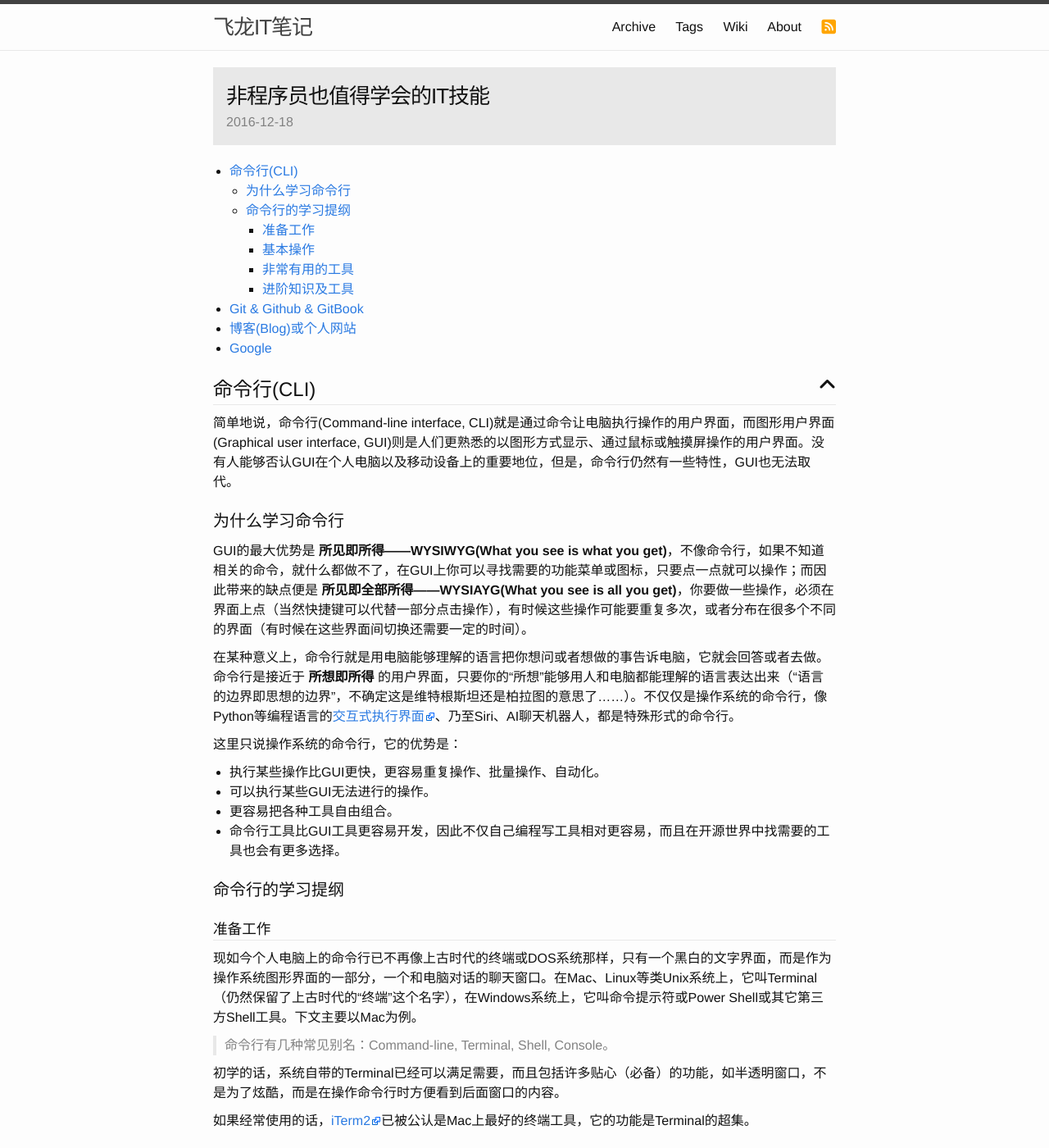
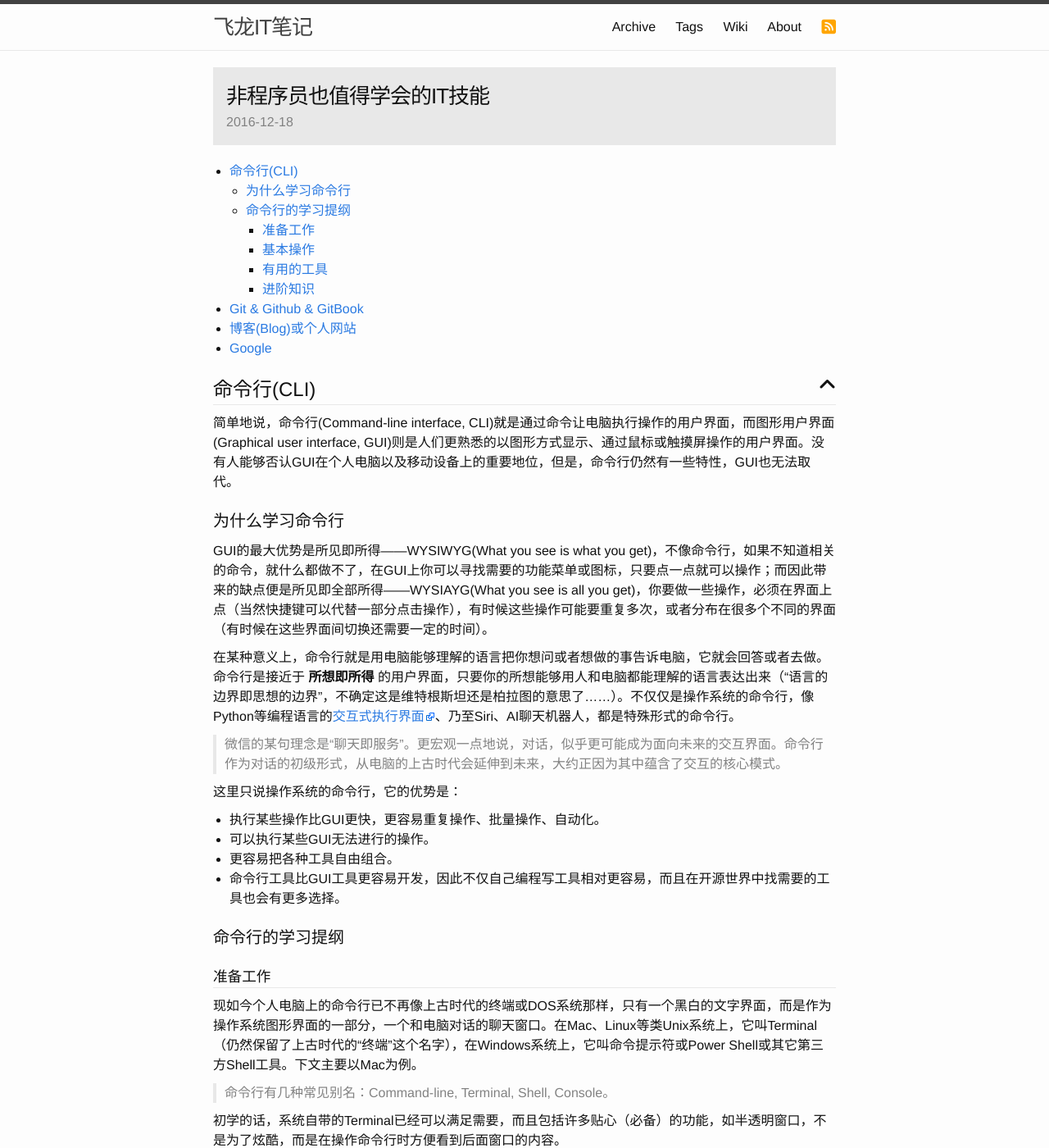
Before and after one commit to flniu/flniu.github.io, a Jekyll site: the page built from _posts/2016-12-18-super-user-skills.md, in a window 1280 px wide and 1400 px high. Shown: the whole window at 82% size. Built offline with Jekyll 4.4.1, drawn with Linux system fonts in a browser that asks for light colours; nearby versions of some CDN libraries; some of the changed text lies outside the part shown.

Commit message:
update post

```diff
--- a/_posts/2016-12-18-super-user-skills.md
+++ b/_posts/2016-12-18-super-user-skills.md
@@ -10,9 +10,11 @@
 
 ## 为什么学习命令行
 
-GUI的最大优势是 **所见即所得——WYSIWYG(What you see is what you get)**，不像命令行，如果不知道相关的命令，就什么都做不了，在GUI上你可以寻找需要的功能菜单或图标，只要点一点就可以操作；而因此带来的缺点便是 **所见即全部所得——WYSIAYG(What you see is all you get)**，你要做一些操作，必须在界面上点（当然快捷键可以代替一部分点击操作），有时候这些操作可能要重复多次，或者分布在很多个不同的界面（有时候在这些界面间切换还需要一定的时间）。
+GUI的最大优势是所见即所得——WYSIWYG(What you see is what you get)，不像命令行，如果不知道相关的命令，就什么都做不了，在GUI上你可以寻找需要的功能菜单或图标，只要点一点就可以操作；而因此带来的缺点便是所见即全部所得——WYSIAYG(What you see is all you get)，你要做一些操作，必须在界面上点（当然快捷键可以代替一部分点击操作），有时候这些操作可能要重复多次，或者分布在很多个不同的界面（有时候在这些界面间切换还需要一定的时间）。
 
-在某种意义上，命令行就是用电脑能够理解的语言把你想问或者想做的事告诉电脑，它就会回答或者去做。命令行是接近于 **所想即所得** 的用户界面，只要你的“所想”能够用人和电脑都能理解的语言表达出来（“语言的边界即思想的边界”，不确定这是维特根斯坦还是柏拉图的意思了……）。不仅仅是操作系统的命令行，像Python等编程语言的[交互式执行界面][repl]、乃至Siri、AI聊天机器人，都是特殊形式的命令行。
+在某种意义上，命令行就是用电脑能够理解的语言把你想问或者想做的事告诉电脑，它就会回答或者去做。命令行是接近于 **所想即所得** 的用户界面，只要你的所想能够用人和电脑都能理解的语言表达出来（“语言的边界即思想的边界”，不确定这是维特根斯坦还是柏拉图的意思了……）。不仅仅是操作系统的命令行，像Python等编程语言的[交互式执行界面][repl]、乃至Siri、AI聊天机器人，都是特殊形式的命令行。
+
+>微信的某句理念是“聊天即服务”。更宏观一点地说，对话，似乎更可能成为面向未来的交互界面。命令行作为对话的初级形式，从电脑的上古时代会延伸到未来，大约正因为其中蕴含了交互的核心模式。
 
 这里只说操作系统的命令行，它的优势是：
 
@@ -106,7 +108,7 @@
 * `-f`通常表示force，强制执行操作。
 * `-R`通常表示recursive，递归执行。如：`ls -R`。
 
-### 非常有用的工具
+### 有用的工具
 
 * [Homebrew][brew]被称为Mac上不可或缺的包管理工具，用来安装、升级、卸载第三方命令行工具。
 * [Homebrew Cask][brew-cask]用来以Homebrew的方式安装管理GUI软件。Mac上安装软件已经非常简便：打开网页、下载软件包、解压、拖到程序目录、删除软件包；而人们总是追求更简便，现在只需要一句话，如：`brew cask install google-chrome`。
@@ -114,7 +116,7 @@
 * wget/curl可能也是对非程序员有用的工具。比如自动下载某个网站的一批内容、自动保存我的豆瓣广播/收藏的第1-N页，等等。
 * 文本编辑器。当使用命令行（或者开始学编程）时，会经常需要与纯文本打交道，除了像PyCharm（对Python学习者来说）这样的IDE，一款顺手的文本编辑器也非常必要。[Sublime Text][sublimetext]是目前非常流行、功能强大、容易上手的一个候选（安装：`brew cask install sublime-text`）；像Vim/Emacs这两个传奇编辑器，学习曲线陡峭，功能或许更强大，但若无特别偏爱，从学习的投入产出比来说并不推荐。
 
-### 进阶知识及工具
+### 进阶知识
 
 以下各项，对非程序员来说可能并非必要，请自行判断投入产出比。
 
@@ -123,6 +125,8 @@
 * find & xargs：查找文件和批量执行操作的两个命令。
 * grep, sed, awk：一组基于正则表达式的文本处理命令。
 * git：参看下节。
+
+>第一部分篇幅最长。因为对于习惯了GUI的用户，命令行初看似乎令人望而却步。而命令行却堪称是互联网世界的一把钥匙，掌握之后，更广阔的世界便会渐渐展开。
 
 
 # Git & Github & GitBook
@@ -151,7 +155,9 @@
 
 Google是目前互联网上最好的搜索引擎和最重要的学习工具，没有之一。
 
-所以，如何访问Google，如何使用引号、减号、site/inurl关键词进行高级搜索，也是重要的IT技能。
+比如这篇文章中提到的每一种工具，想知道是什么(What)或怎么用(How)，Google一下可能是最快最有效的求解方式。
+
+所以，如何访问Google，如何使用引号、减号、site/inurl关键词进行高级搜索，如何提炼问题然后利用Google寻找答案，也是重要的IT技能。
 
 
 [repl]:                 https://en.wikipedia.org/wiki/REPL
```
